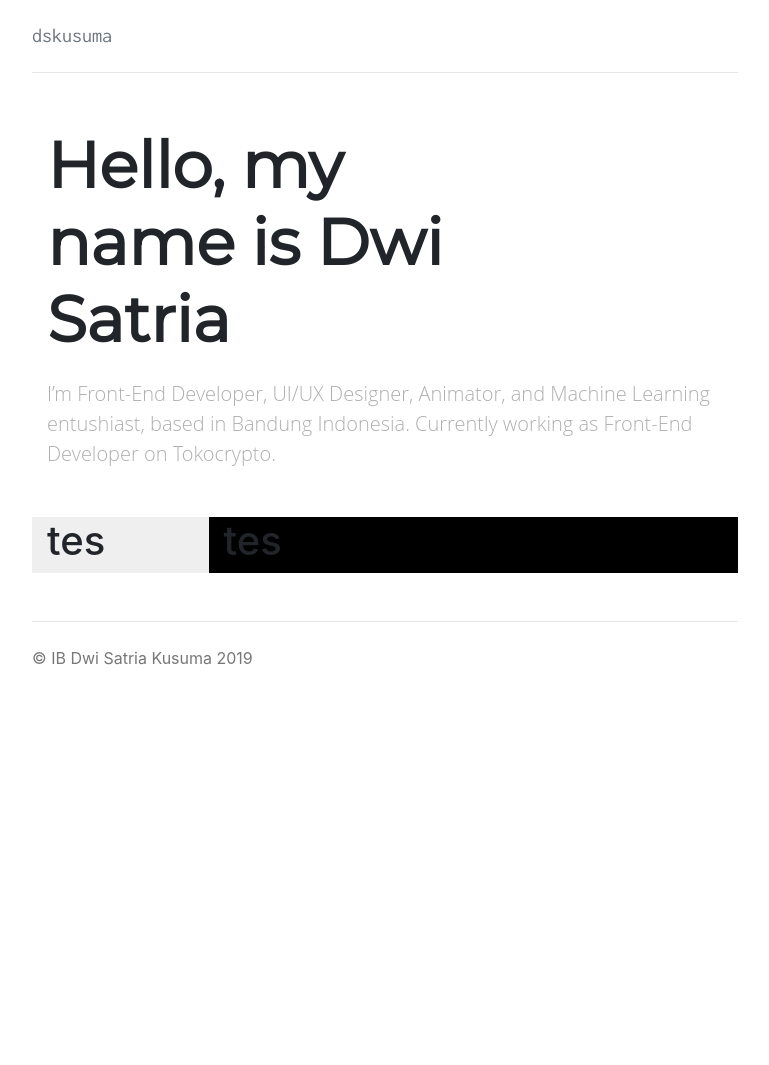
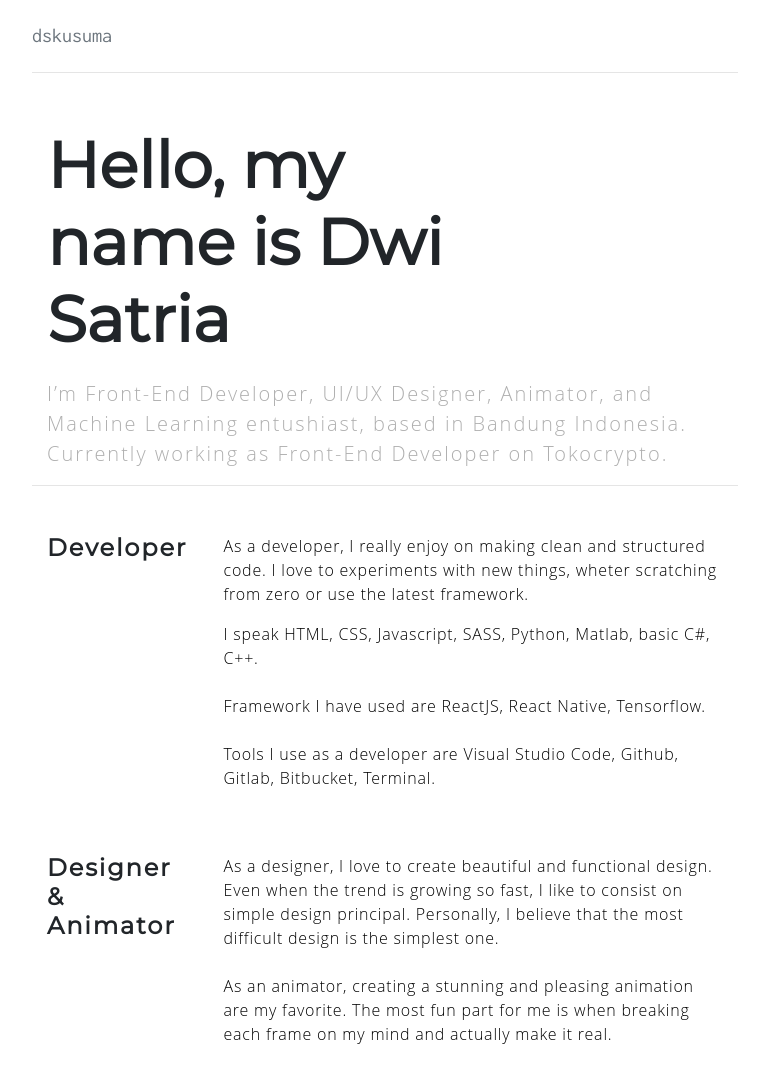
Before and after one commit to dskusuma/dskusuma.github.io, a website: page index.html in a window 1280 px wide. Shown: the top 1065 px of the page, without its empty margins (255-1024 px from the left). Before the commit the page ends 800 px from the top, so only its background shows below. Drawn offline with nearby package versions, Linux system fonts and the light colour scheme.

Commit message:
add developer and design explanation section

```diff
--- a/css/dwi.css
+++ b/css/dwi.css
@@ -11,7 +11,7 @@
   font-weight: 300;
   font-size: 1.25em;
   /* text-transform: uppercase */
-  letter-spacing: 20;
+  letter-spacing: 0.1em;
 }
 
 .intro-image {
@@ -23,3 +23,22 @@
 .brand-title {
   font-family: 'Inconsolata', monospace;
 }
+
+.paragraph {
+  font-family: 'Open Sans Light', sans-serif;
+  font-size: 1em;
+  letter-spacing: 0.05em;
+  color: #000;
+  font-weight: 300;
+}
+
+.title-3 {
+  font-family: 'Montserrat', sans-serif;
+  font-size: 1.5em;
+  font-weight: bold;
+  letter-spacing: 0.08em;
+}
+
+.footer-text {
+  font-family: 'Inconsolata', monospace;
+}
--- a/index.html
+++ b/index.html
@@ -78,18 +78,36 @@
             <p>Maecenas sed diam eget risus varius blandit sit amet non magna.</p>
           </div>
         </div> -->
+        <hr />
+        <div class="row marketing">
+          <div class="col-lg-3">
+              <h3 class="title-3">Developer</h3>
+          </div>
+          <div class="col-lg-9">
+              <p class="paragraph">As a developer, I really enjoy on making clean and structured code. I love to experiments with new things, wheter scratching from zero or use the latest framework.</p>
+              <p class="paragraph">
+                  I speak HTML, CSS, Javascript, SASS, Python, Matlab, basic C#, C++. <br /> <br />
+                  Framework I have used are ReactJS, React Native, Tensorflow. <br /> <br />
+                  Tools I use as a developer are Visual Studio Code, Github, Gitlab, Bitbucket, Terminal.
+              </p>
+          </div>
+        </div>
 
         <div class="row marketing">
-          <div class="col-lg-3" style="background: #efefef">
-            <h1>tes</h1>
+          <div class="col-lg-3">
+              <h3 class="title-3">Designer & Animator</h3>
           </div>
-          <div class="col-lg-9" style="background: #000000">
-              <h1>tes</h1>
+          <div class="col-lg-9">
+              <p class="paragraph">
+                As a designer, I love to create beautiful and functional design. Even when the trend is growing so fast, I like to consist on simple design principal. Personally, I believe that the most difficult design is the simplest one.
+                <br /> <br />
+                As an animator, creating a stunning and pleasing animation are my favorite. The most fun part for me is when breaking each frame on my mind and actually make it real.
+              </p>
           </div>
         </div>
 
         <footer class="footer">
-          <p>&copy; IB Dwi Satria Kusuma 2019</p>
+          <p class="footer-text">&copy; IB Dwi Satria Kusuma 2019</p>
         </footer>
 
       </div>
```
